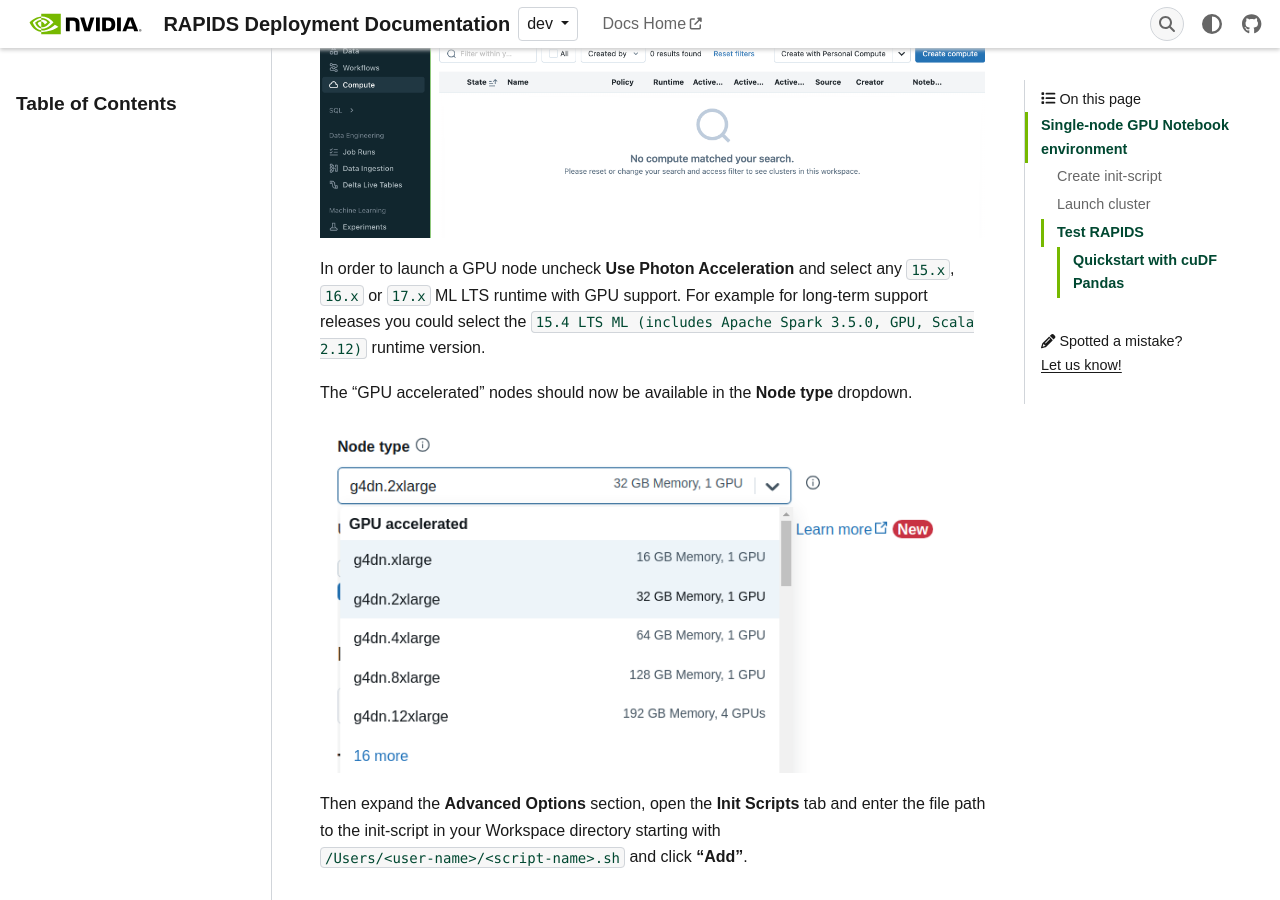
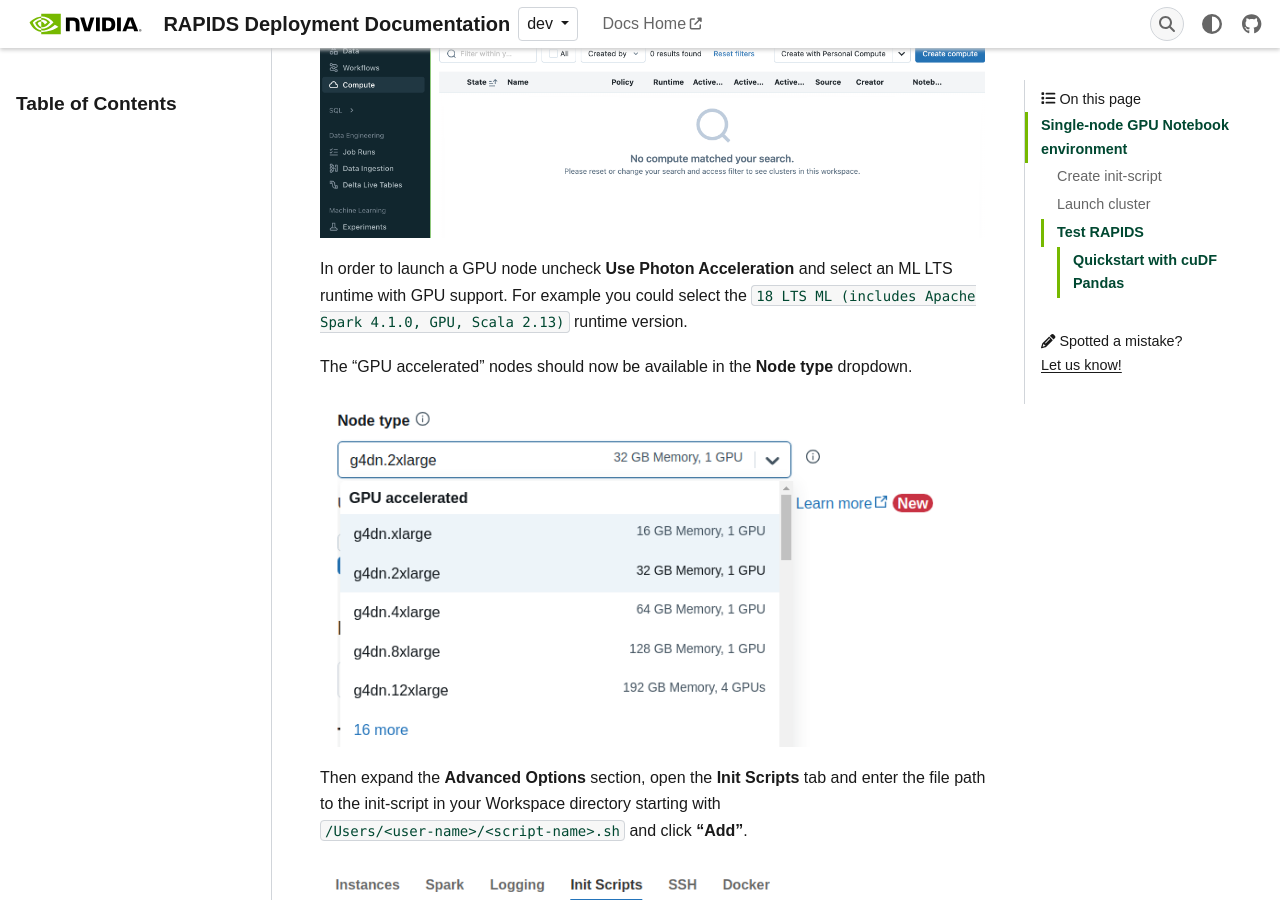
Before and after one commit to rapidsai/deployment, a Sphinx documentation site: the page built from source/platforms/databricks.md, in a window 1280 px wide and 900 px high, scrolled down 1039 px. Built offline with Sphinx 7.4.7, drawn with Linux system fonts in a browser that asks for light colours; some web fonts are replaced.

Commit message:
Update Databricks runtime guidance to 18 LTS ML

```diff
--- a/source/platforms/databricks.md
+++ b/source/platforms/databricks.md
@@ -42,8 +42,8 @@ To get started, navigate to the **All Purpose Compute** tab of the **Compute** s
 
 ![Screenshot of the Databricks compute page](../images/databricks-create-compute.png)
 
-In order to launch a GPU node uncheck **Use Photon Acceleration** and select any `15.x`, `16.x` or `17.x` ML LTS runtime with GPU support.
-For example for long-term support releases you could select the `15.4 LTS ML (includes Apache Spark 3.5.0, GPU, Scala 2.12)` runtime version.
+In order to launch a GPU node uncheck **Use Photon Acceleration** and select an ML LTS runtime with GPU support.
+For example you could select the `18 LTS ML (includes Apache Spark 4.1.0, GPU, Scala 2.13)` runtime version.
 
 The "GPU accelerated" nodes should now be available in the **Node type** dropdown.
 
```
